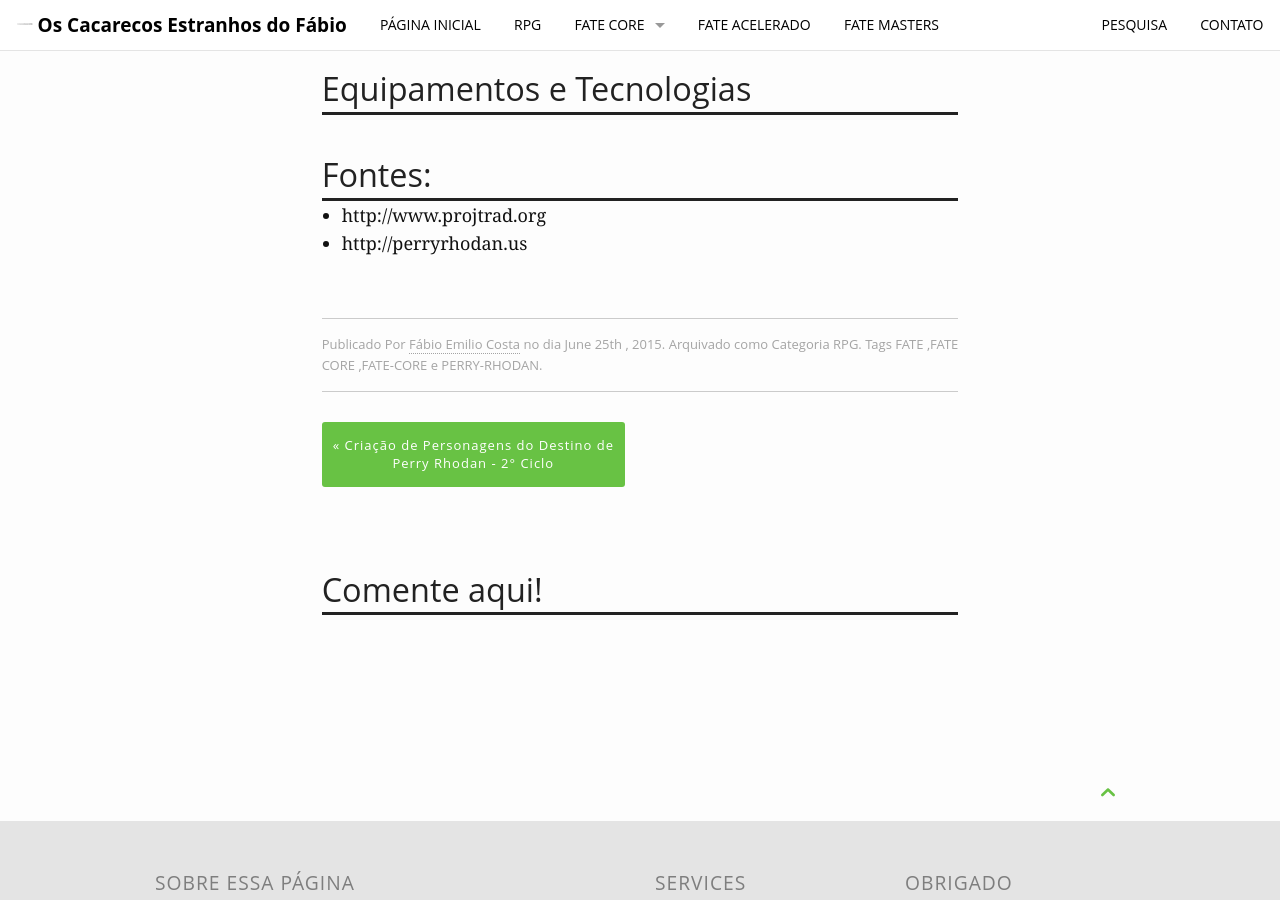
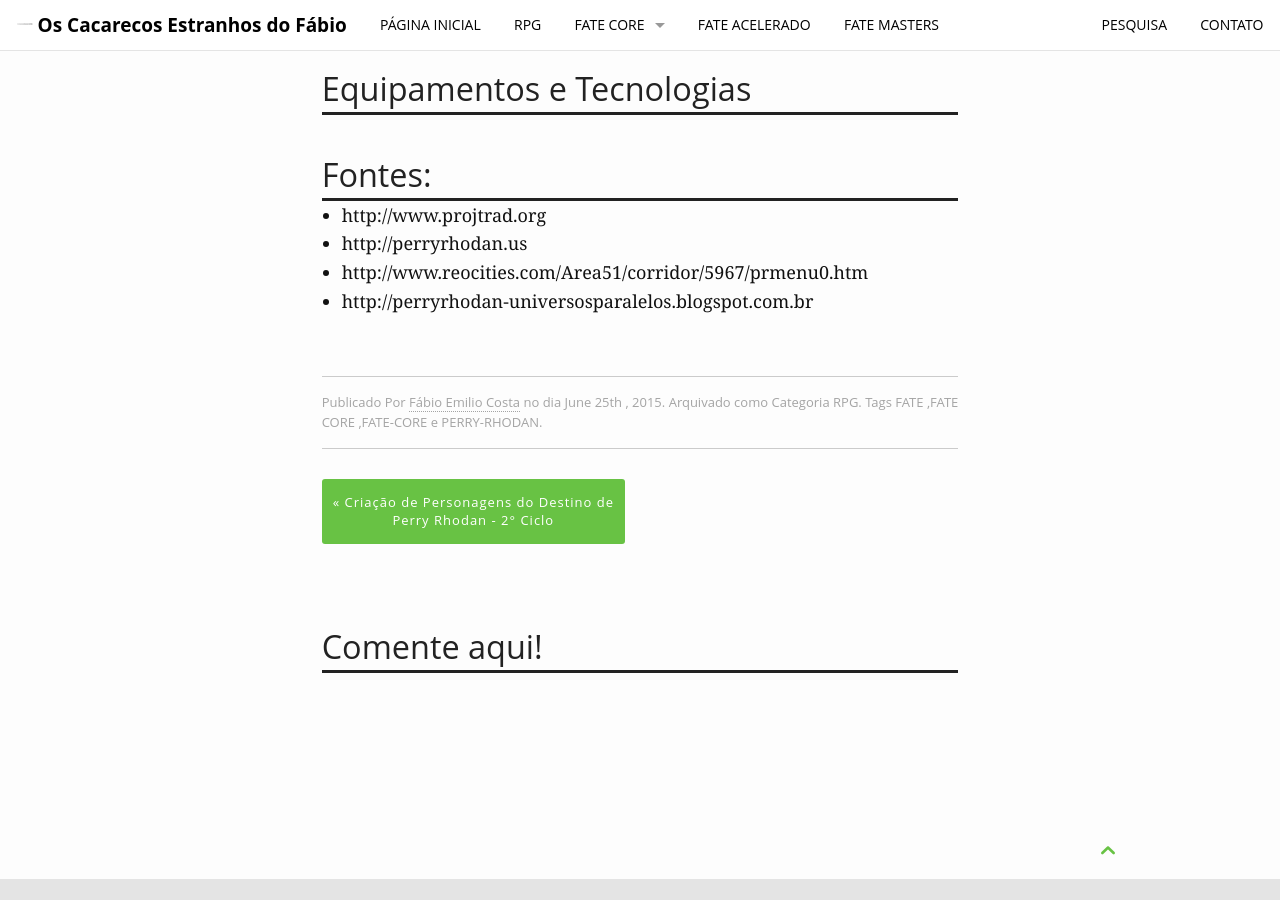
Before and after one commit to fabiocosta0305/fabiocosta0305.github.io-old, a Jekyll site: the page built from _posts/RPG/PerryRhodan/2015-06-25-DestinoPerryRhodan-Ciclo3.md, in a window 1280 px wide and 900 px high, scrolled down 23273 px. Built offline with Jekyll 4.4.1, drawn with Linux system fonts in a browser that asks for light colours; comment, search, counter and statistics services are not loaded; part of the change alters nothing that is shown.

```diff
--- a/_posts/RPG/PerryRhodan/2015-06-25-DestinoPerryRhodan-Ciclo3.md
+++ b/_posts/RPG/PerryRhodan/2015-06-25-DestinoPerryRhodan-Ciclo3.md
@@ -818,3 +818,5 @@ header: no
 
 - http://www.projtrad.org
 - http://perryrhodan.us
+- http://www.reocities.com/Area51/corridor/5967/prmenu0.htm
+- http://perryrhodan-universosparalelos.blogspot.com.br
```
